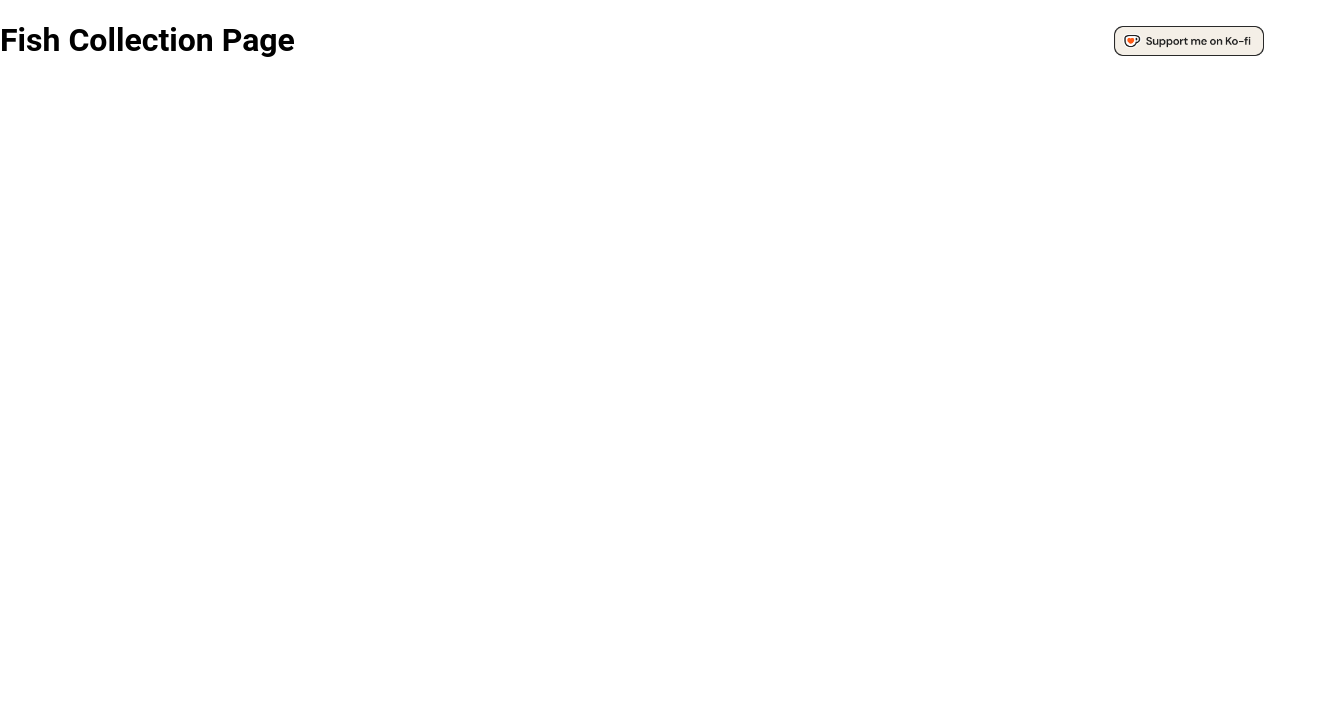
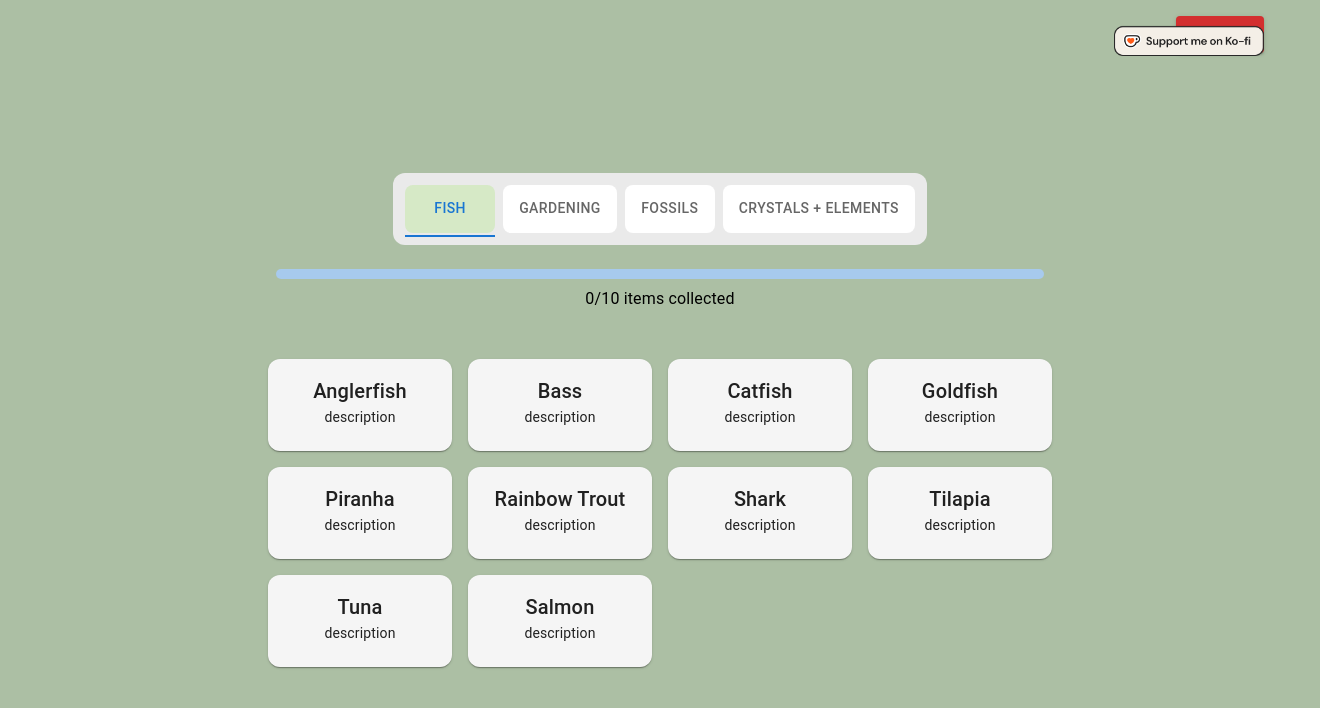
Before and after one commit to casacava/Simventory, a Next.js app: page /collections/fish in a window 1280 px wide. Shown: the top 708 px of the page, 1320 px wide, since content can reach past the window. Built offline with nearby package versions, Linux system fonts and the light colour scheme; no server answers; the database is empty; sample sign-in values are in the browser's storage.

Commit message:
create FishCollections Page

```diff
--- a/src/app/collections/crystals/page.tsx
+++ b/src/app/collections/crystals/page.tsx
@@ -1,3 +1,3 @@
 export default function CrystalPage() {
-  return <h1>Crystak Collection Page</h1>;
+  return <h1>Crystal Collection Page</h1>;
 }
--- a/src/app/collections/fish/page.tsx
+++ b/src/app/collections/fish/page.tsx
@@ -1,3 +1,128 @@
-export default function FishPage() {
-  return <h1>Fish Collection Page</h1>;
+"use client"
+
+import { useEffect, useState } from "react"
+import { auth, logout, saveCollection, getCollection } from "@/lib/firebase"
+import { onAuthStateChanged, User } from "firebase/auth"
+import { Box, Typography, Button, Tabs, Tab, LinearProgress, Grid, Card, CardContent } from "@mui/material"
+import { useRouter } from "next/navigation"
+import { fishCollection } from "@/lib/collections"
+
+const categories = ["Fish", "Gardening", "Fossils", "Crystals + Elements"]
+const categoryRoutes = ["/collections/fish", "/collections/gardening", "/collections/fossils", "/collections/crystals"]
+
+export default function FishCollectionPage() {
+  const [user, setUser] = useState<User | null>(null)
+  const [collection, setCollection] = useState<Array<{ id: number; name: string; description: string; collected: boolean }>>(fishCollection)
+  const [loading, setLoading] = useState(true)
+  const router = useRouter()
+
+  useEffect(() => {
+    const unsubscribe = onAuthStateChanged(auth, async (currentUser) => {
+      if (!currentUser) {
+        router.push("/")
+      } else {
+        setUser(currentUser)
+
+        // Fetch saved collection from Firestore
+        const savedCollection = await getCollection(currentUser.uid, "fishCollection")
+        if (savedCollection && Array.isArray(savedCollection)) {
+          setCollection(savedCollection)
+        } else {
+          setCollection(fishCollection)
+        }
+      }
+      setLoading(false)
+    })
+
+    return () => unsubscribe()
+  }, [router])
+
+  const handleToggleItem = async (id: number) => {
+    if (!user) return;
+
+    const updatedCollection = collection.map((item) =>
+      item.id === id ? {...item, collected: !item.collected } : item
+    )
+    setCollection(updatedCollection)
+
+    await saveCollection(user.uid, "fishCollection", updatedCollection)
+  }
+
+  const collectedCount = collection.filter((item) => item.collected).length
+  const totalCount = collection.length
+  const completionPercentage = Math.round((collectedCount / totalCount) * 100)
+
+  return (
+    <Box
+      sx={{
+        backgroundColor: "#ACBFA4",
+        minHeight: "100vh",
+        width: "100vw",
+        display: "flex",
+        flexDirection: "column",
+        alignItems: "center",
+        justifyContent: "center",
+        padding: "20px",
+        textAlign: "center",
+      }}
+    >
+      {/* Logout Button */}
+      <Box sx={{ position: "absolute", top: 16, right: 16 }}>
+        <Button variant="contained" color="error" onClick={logout}>
+          Logout
+        </Button>
+      </Box>
+
+      {/* Category Tabs */}
+      <Tabs
+        value={0} // Set default tab to "Fish"
+        sx={{ backgroundColor: "#EAEAEA", borderRadius: "12px", padding: "8px" }}
+      >
+        {categories.map((category, index) => (
+          <Tab
+            key={category}
+            label={category}
+            onClick={() => router.push(categoryRoutes[index])}
+            sx={{
+              backgroundColor: index === 0 ? "#D6E9C6" : "white",
+              borderRadius: "8px",
+              margin: "4px",
+              "&:hover": { backgroundColor: "#C5D8B5" },
+            }}
+          />
+        ))}
+      </Tabs>
+
+      {/* Progress Bar */}
+      <Box sx={{ width: "60%", mt: 3 }}>
+        <LinearProgress variant="determinate" value={completionPercentage} sx={{ height: "10px", borderRadius: "5px" }} />
+        <Typography sx={{ mt: 1 }}>{collectedCount}/{totalCount} items collected</Typography>
+      </Box>
+
+      {/* Collection Grid */}
+      <Grid container spacing={2} sx={{ maxWidth: 800, mt: 4 }}>
+        {collection.map((item) => (
+          <Grid item xs={6} sm={4} md={3} key={item.id}>
+            <Card
+              sx={{
+                backgroundColor: item.collected ? "#A2D2A6" : "#F5F5F5",
+                borderRadius: "12px",
+                cursor: "pointer",
+                transition: "0.2s",
+                "&:hover": { transform: "scale(1.05)" },
+              }}
+              onClick={() => handleToggleItem(item.id)}
+            >
+              <CardContent>
+                <Typography variant="h6">{item.name}</Typography>
+                <Typography variant="body2">{item.description}</Typography>
+              </CardContent>
+            </Card>
+          </Grid>
+        ))}
+      </Grid>
+    </Box>
+  )
+
+
 }
--- /dev/null
+++ b/src/lib/collections.ts
@@ -0,0 +1,12 @@
+export const fishCollection = [
+  { id: 1, name: "Anglerfish", description: "description", collected: false },
+  { id: 2, name: "Bass", description: "description", collected: false },
+  { id: 3, name: "Catfish", description: "description", collected: false },
+  { id: 4, name: "Goldfish", description: "description", collected: false },
+  { id: 5, name: "Piranha", description: "description", collected: false },
+  { id: 6, name: "Rainbow Trout", description: "description", collected: false },
+  { id: 7, name: "Shark", description: "description", collected: false },
+  { id: 8, name: "Tilapia", description: "description", collected: false },
+  { id: 9, name: "Tuna", description: "description", collected: false },
+  { id: 10, name: "Salmon", description: "description", collected: false },
+]
```
